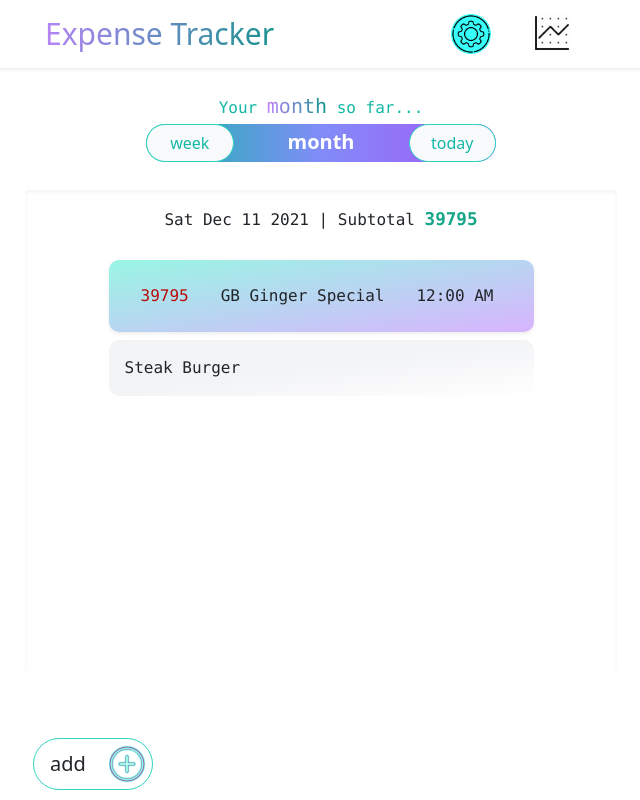
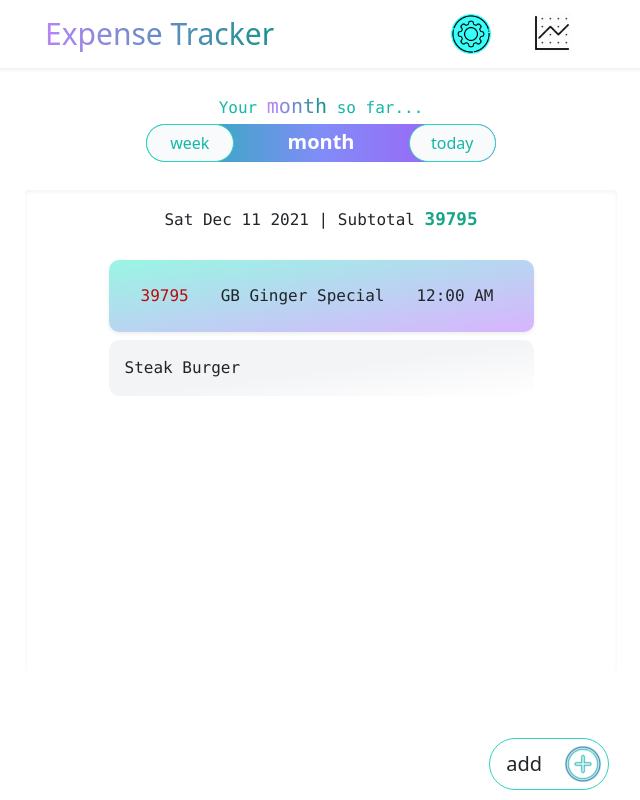
Before and after one commit to ahmadkhudai/next-tracker, a Next.js app: page / in a window 1280 px wide. Shown: the whole page, without its empty margins (319-959 px from the left). Built offline with nearby package versions, Linux system fonts and the light colour scheme.

Commit message:
view mode changes unexpectedly (handled but not corrected)

```diff
--- a/pages/Home/HomePage.tsx
+++ b/pages/Home/HomePage.tsx
@@ -21,7 +21,7 @@ import {OptionPanelLabels, OptionsPanels} from "../api/component_config/Main/Opt
 import AK_SettingsPanel from "../Forms/AK_SettingsPanel";
 import AddExpenseForm from "../add_expense/AddExpenseForm";
 import ModalContainer from "../Framer/ModalContainer";
-import Header from "../components/Header";
+import HomeFooter from "../components/HomeFooter";
 import NoData from "../components/_partials/NoData";
 import {HomePanelLabels, HomePanels} from "../api/component_config/HomePanels";
 import CurrentVisual from "../graphs/CurrentVisual";
@@ -270,7 +270,7 @@ export function HomePage({switchWindow}: Props) {
 
             </div>
             {currentlyOpenPanel !== OptionsPanels.AddExpensePanel &&
-                <Header
+                <HomeFooter
                     currentHomePanel={currentHomePanel}
                     openHomePanelFunc={openHomePanel}
                     homePanels={graphAbleExpenses.length > 1 ? [{
--- a/pages/add_expense/AddExpenseForm.tsx
+++ b/pages/add_expense/AddExpenseForm.tsx
@@ -132,11 +132,11 @@ export function AddExpenseForm({addNewExpense, handleClose}: Props) {
 
 
             <div className={"fixed_header w-100"}>
-                <div className="w-100 flex h-100 ak_max_600px justify-content-between align-items-center shadow-sm rounded-full bg-white/95 p-2 mt-1 px-3 w-100">
+                <div className="w-100 flex h-100 ak_max_600px justify-content-between align-items-center shadow   bg-white/95 p-2 px-3 w-100 rounded-[10px] rounded-tl-0">
                     <p className={" text-xl text-teal-700 hover:text-purple-700 w-75"}>Add Expense</p>
 
 
-                    <RedButton styleClasses={"    text-sm  rounded-[50%] h-50 mr-2    "} text={"X"}
+                    <RedButton styleClasses={"    text-sm  rounded-pill     "} text={"cancel"}
                                onClick={() => {
                                    handleClose()
                                }}/>
@@ -170,7 +170,7 @@ export function AddExpenseForm({addNewExpense, handleClose}: Props) {
 
             }
 
-            <div className={"h-[5rem] shadow-inner w-100 py-4"} ref={myRef}></div>
+            <div className={"h-[5rem]  w-100 py-4"} ref={myRef}></div>
             <div className={"  shadow-sm"}   >
                     <div id={"add_expense_form h-100  "}
                          className={"  flex flex-column bg-white/90 hover:bg-white ak_slow_transition p-3 "}
@@ -345,7 +345,7 @@ export function AddExpenseForm({addNewExpense, handleClose}: Props) {
 
 
                         </div>
-                        <div className={" ak_footer_low_z bg-white/80 w-100 flex justify-content-center h-auto shadow-inner "}>
+                        <div className={" ak_footer_low_z bg-white/80 w-100 flex justify-content-center h-auto shadow-lg "}>
                             <div className="form-group flex justify-content-around  w-75   ak_max_600px py-2  m-0">
 
                            <PurpleButton
--- a/pages/components/Header.tsx
+++ b/pages/components/HomeFooter.tsx
@@ -25,7 +25,7 @@ type Props = {
 };
 type State = {};
 
-export default function Header(props: Props) {
+export default function HomeFooter(props: Props) {
     const {openHomePanelFunc, homePanels, currentHomePanel, optionsPanels, openOptionsPanelFunc} = props;
 
     // console.log(currentlyOpenPanel);
@@ -46,10 +46,11 @@ export default function Header(props: Props) {
 
                 {renderedPanels &&
                     renderedPanels?.map(panel =>
+                        <div className={"h-100 flex justify-content-start w-100    "} key={panel.panelLabel}>
                         <OutlineRoundedButton  key={panel.panelLabel} styleClasses="hover:text-purple-600 hover:font-thin text-xl rounded-[10px]  mr-3   border-purple-300 hover:border-2 ak_slow_transition " onClick={() => {
                             openHomePanelFunc(panel.panel)
                         }}>
-                            <div className={"flex align-items-center justify-content-between"}>
+                            <div className={"flex align-items-center justify-content-between w-auto"}>
                                 {panel.panel===HomePanels.ExpensesPanel &&
                                     <Image   height={"40%"} width={"40%"} src={expensesIcon}/>
                                 }
@@ -61,12 +62,14 @@ export default function Header(props: Props) {
 
                             </div>
                         </OutlineRoundedButton>
+                        </div>
                     )
                 }
                 {optionsPanels &&
                     optionsPanels?.map(panel =>
-                        <div className={"h-100 flex justify-content-end w-auto  max-w-full"} key={panel.panelLabel}>
-                        <OutlineRoundedButton   styleClasses="hover:text-purple-600 hover:font-thin  flex justify-center items-center  border-teal-400  hover:border-2 rounded-full w-fit h-fit bg-none p-0   right-sm-0 right-10    ak_slow_transition" onClick={() => {
+                        //todo only add button will rest here. remove this loop and pass only add button
+                        <div className={"h-100 flex justify-content-end w-100    "} key={panel.panelLabel}>
+                        <OutlineRoundedButton   styleClasses="hover:text-purple-600 hover:font-thin  flex justify-center items-center  border-teal-400  hover:border-2 rounded-full  bg-none p-0 w-auto      ak_slow_transition" onClick={() => {
                             openOptionsPanelFunc(panel.panel)
                         }}>
                             <p className={"text-xl  p-2 px-3 "}>add</p>
--- a/pages/graphs/GraphWindow.tsx
+++ b/pages/graphs/GraphWindow.tsx
@@ -3,7 +3,7 @@ import * as React from 'react';
 import {useEffect, useState} from 'react';
 import GroupedExpensesGraph from "./GroupedExpensesGraph";
 import {GraphPanels} from "../api/component_config/graphs/GraphPanels";
-import Header from "../components/Header";
+import HomeFooter from "../components/HomeFooter";
 import {Expense} from "../../Definitions/Expense";
 import NoData from "../components/_partials/NoData";
 import {baseSettings, sortfunction} from "../api/utils/expense_utils";
@@ -59,7 +59,7 @@ export default function GraphWindow({switchWindow}: Props) {
             {expenses.length == 0 && <NoData/>}
             {expenses.length > 0 &&
                 <div>
-                    <Header openHomePanelFunc={openPanel}/>
+                    <HomeFooter openHomePanelFunc={openPanel}/>
 
                         {openedPanel === GraphPanels.grouped &&
                             <div className={"flex align-items-center justify-content-center"}>
```
